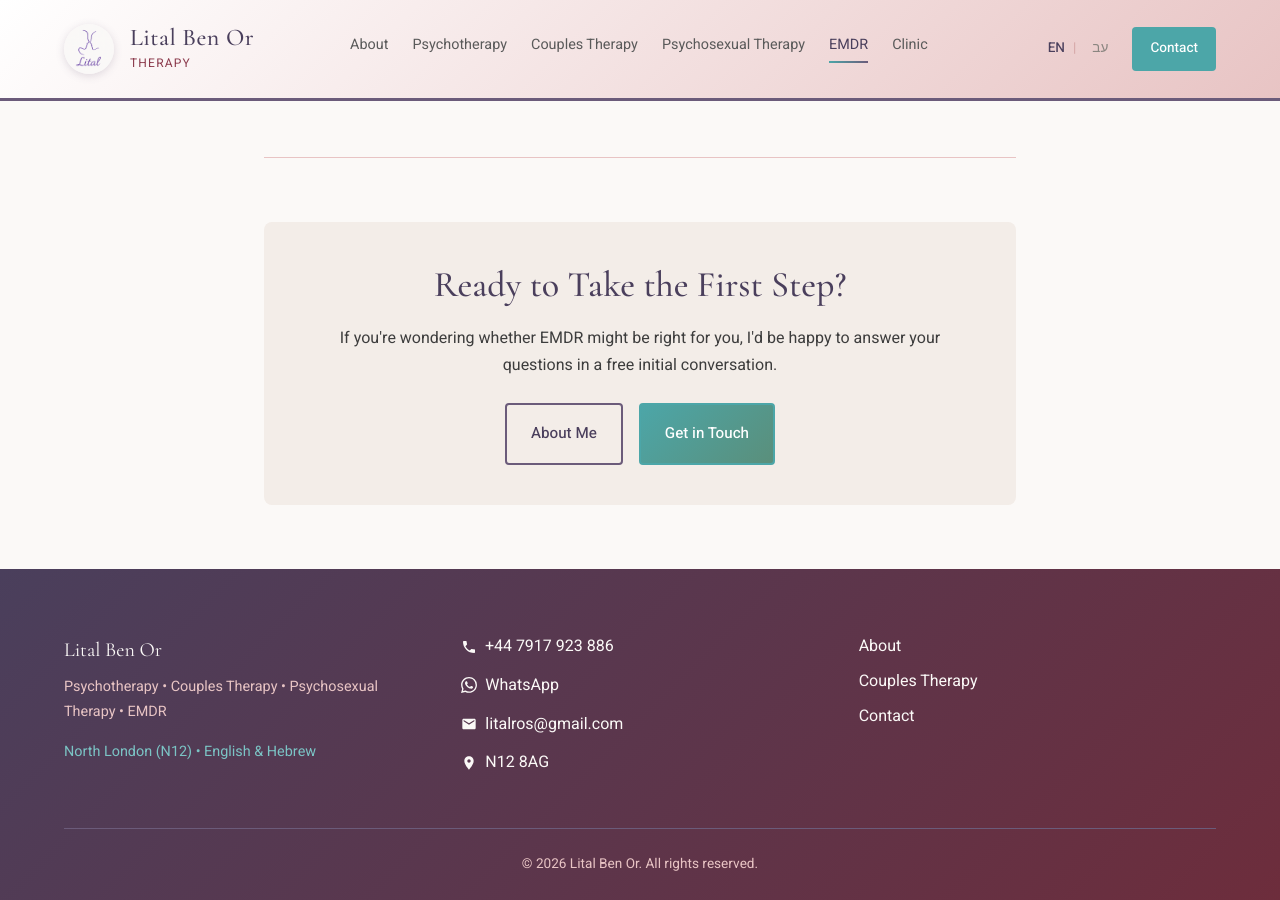
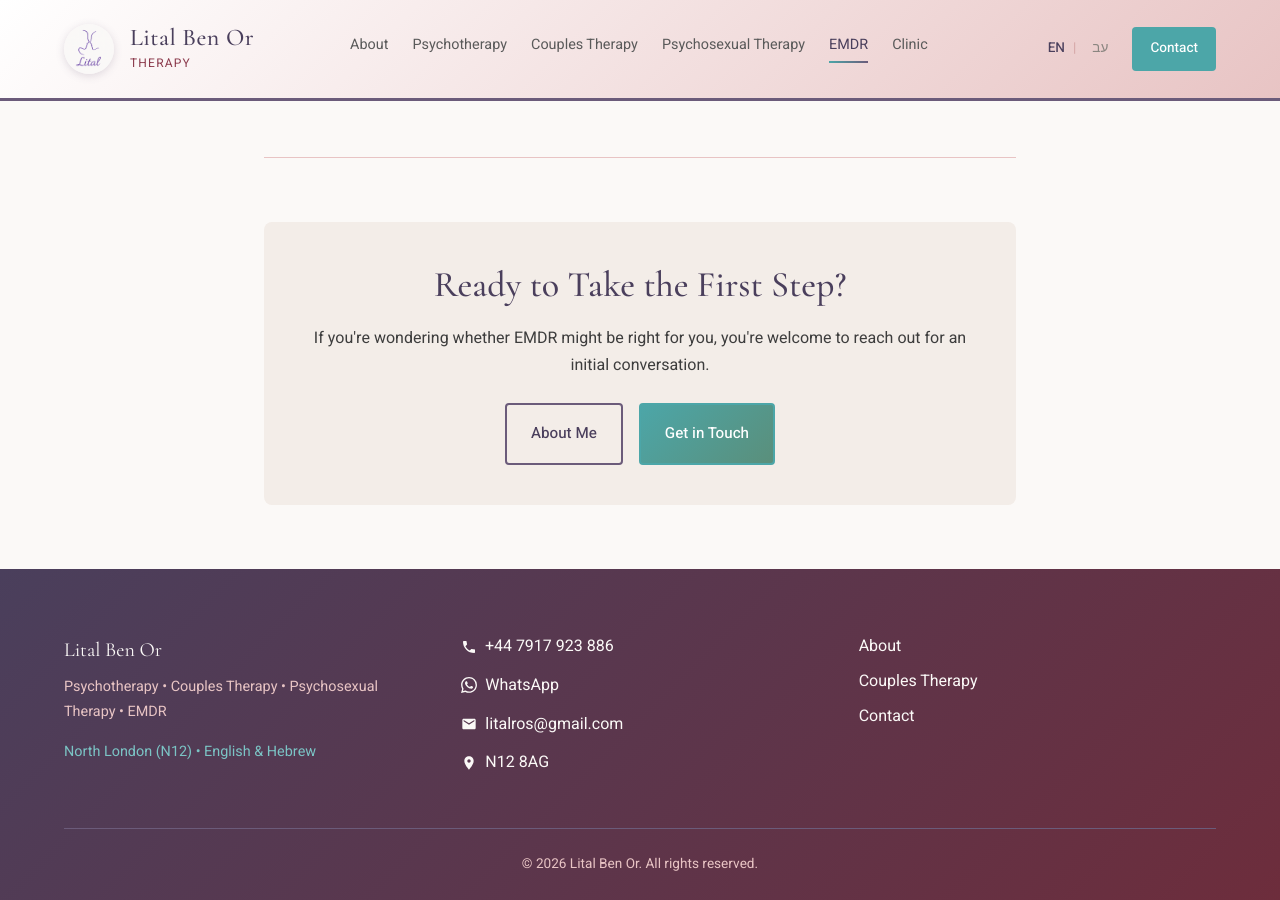
Before and after one commit to litalbenor/litalbenor.github.io, a Jekyll site: the page built from en/emdr.md, in a window 1280 px wide and 900 px high, scrolled down 1471 px. Built offline with Jekyll 4.4.1, drawn with Linux system fonts in a browser that asks for light colours.

Commit message:
Update EMDR CTA text

```diff
--- a/en/emdr.md
+++ b/en/emdr.md
@@ -51,7 +51,7 @@ permalink: /en/emdr
 
     <section class="content-section page-cta">
       <h2>Ready to Take the First Step?</h2>
-      <p>If you're wondering whether EMDR might be right for you, I'd be happy to answer your questions in a free initial conversation.</p>
+      <p>If you're wondering whether EMDR might be right for you, you're welcome to reach out for an initial conversation.</p>
       <div class="cta-buttons">
         <a href="/en/about" class="btn btn--secondary">About Me</a>
         <a href="/en/contact" class="btn btn--primary">Get in Touch</a>
```
